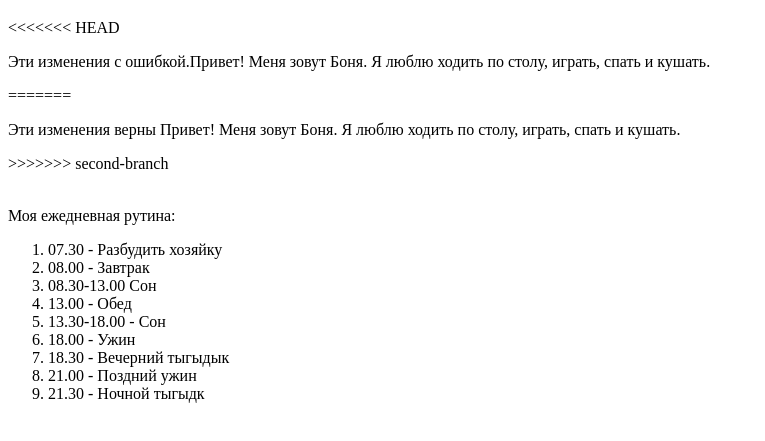
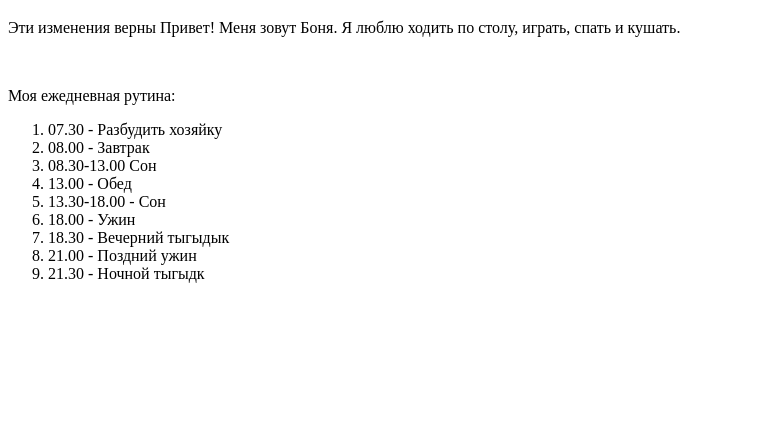
Before and after one commit to kikiarkh/HomeWork4, a plain HTML site: page страничка.html in a window 1280 px wide. Shown: the part 61-502 px from the top of the page, without its empty margins (0-765 px from the left). Drawn offline with Linux system fonts and the light colour scheme.

Commit message:
first commit

```diff
--- a/страничка.html
+++ b/страничка.html
@@ -10,11 +10,7 @@
         <h1>Боня</h1>
     </div>
     <div>
-<<<<<<< HEAD
-        <p>Эти изменения с ошибкой.Привет! Меня зовут Боня. Я люблю ходить по столу, играть, спать и кушать.</p>
-=======
         <p>Эти изменения верны Привет! Меня зовут Боня. Я люблю ходить по столу, играть, спать и кушать.</p>
->>>>>>> second-branch
     </div>
     <div>
         <img scr="c:\Users\katri\Desktop\HTML\bfdf91b84b0bcb82c19b1430bdebc644.jpg" >
```
